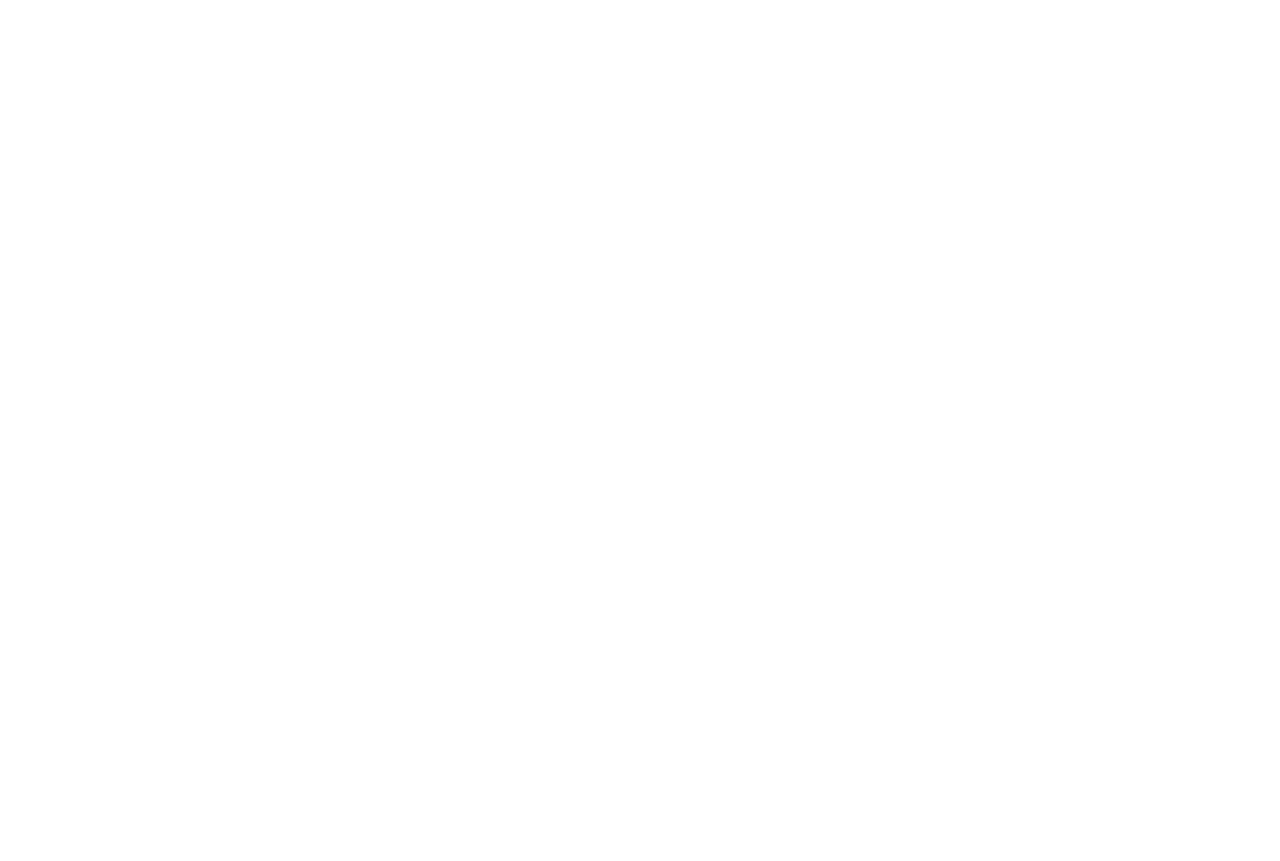
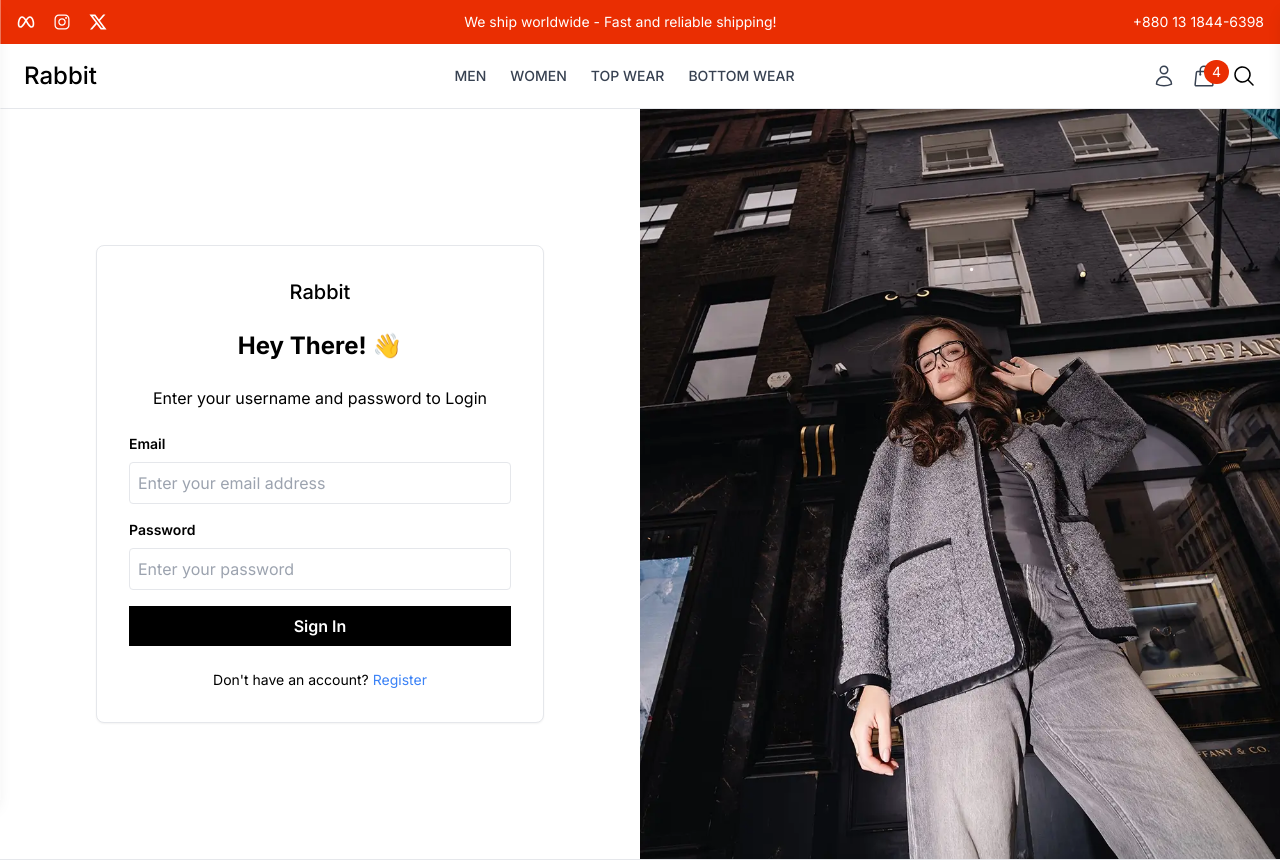
Before and after one commit to Sadik-Sami/rabbit-Ecommerce, a React (Vite) app in the folder frontend/: page /login in a window 1280 px wide. Before the commit this address had no page. Shown: the top 861 px of the page. Before the commit the page ends 800 px from the top, so only its background shows below. Built offline with nearby package versions, Linux system fonts and the light colour scheme.

Commit message:
Login page added

```diff
--- a/frontend/src/App.jsx
+++ b/frontend/src/App.jsx
@@ -2,6 +2,7 @@
 import UserLayout from './components/Layout/UserLayout';
 import Home from './pages/Home';
 import { Toaster } from 'sonner';
+import Login from './pages/Login';
 
 const App = () => {
 	return (
@@ -10,6 +11,7 @@
 			<Routes>
 				<Route path='/' element={<UserLayout />}>
 					<Route index element={<Home />} />
+					<Route path='/login' element={<Login />} />
 				</Route>
 				<Route>{/*Admin Layout*/}</Route>
 			</Routes>
--- /dev/null
+++ b/frontend/src/components/Products/FeaturesSection.jsx
@@ -0,0 +1,34 @@
+import { HiArrowPathRoundedSquare, HiOutlineCreditCard, HiShoppingBag } from 'react-icons/hi2';
+const FeaturesSection = () => {
+	return (
+		<section className='py-16 px-4 bg-white'>
+			<div className='container mx-auto grid grid-cols-1 md:grid-cols-3 gap-8 text-center'>
+				{/* Feature 1 */}
+				<div className='flex flex-col items-center'>
+					<div className='p-4 rounded-full mb-4'>
+						<HiShoppingBag className='text-xl' />
+					</div>
+					<h4 className='tracking-tighter mb-2'>FREE INTERNATIONAL SHIPPING</h4>
+					<p className='text-gray-600 text-sm tracking-tighter'>On all orders over $100</p>
+				</div>
+				{/* Feature 2 */}
+				<div className='flex flex-col items-center'>
+					<div className='p-4 rounded-full mb-4'>
+						<HiArrowPathRoundedSquare className='text-xl' />
+					</div>
+					<h4 className='tracking-tighter mb-2'>45 DAYS RETURN</h4>
+					<p className='text-gray-600 text-sm tracking-tighter'>Money back guarantee</p>
+				</div>
+				{/* Feature 3 */}
+				<div className='flex flex-col items-center'>
+					<div className='p-4 rounded-full mb-4'>
+						<HiOutlineCreditCard className='text-xl' />
+					</div>
+					<h4 className='tracking-tighter mb-2'>SECURE CHECKOUT</h4>
+					<p className='text-gray-600 text-sm tracking-tighter'>100% secure ccheckout process</p>
+				</div>
+			</div>
+		</section>
+	);
+};
+export default FeaturesSection;
--- a/frontend/src/pages/Home.jsx
+++ b/frontend/src/pages/Home.jsx
@@ -1,5 +1,6 @@
 import Hero from '../components/Layout/Hero';
 import FeaturedCollection from '../components/Products/FeaturedCollection';
+import FeaturesSection from '../components/Products/FeaturesSection';
 import GenderCollectionSection from '../components/Products/GenderCollectionSection';
 import NewArrivals from '../components/Products/NewArrivals';
 import ProductDetails from '../components/Products/ProductDetails';
@@ -71,6 +72,7 @@
 				<ProductGrid products={placeHolderProducts} />
 			</div>
 			<FeaturedCollection />
+			<FeaturesSection />
 		</div>
 	);
 };
--- /dev/null
+++ b/frontend/src/pages/Login.jsx
@@ -0,0 +1,59 @@
+import { useState } from 'react';
+import { Link } from 'react-router-dom';
+import login from '../assets/login.webp';
+const Login = () => {
+	const [email, setEmail] = useState('');
+	const [password, setPassword] = useState('');
+	return (
+		<div className='flex'>
+			<div className='w-full flex md:w-1/2 flex-col justify-center items-center p-8 md:p-12'>
+				<form className='w-full max-w-md bg-white p-8 rounded-lg border shadow-sm'>
+					<div className='flex justify-center mb-6'>
+						<h2 className='text-xl font-medium'>Rabbit</h2>
+					</div>
+					<h2 className='text-2xl font-bold text-center mb-6'>Hey There! 👋</h2>
+					<p className='text-center mb-6'>Enter your username and password to Login</p>
+					<div className='mb-4'>
+						<label className='block text-sm font-semibold mb-2'>Email</label>
+						<input
+							type='email'
+							value={email}
+							onChange={(e) => setEmail(e.target.value)}
+							className='w-full p-2 border rounded'
+							placeholder='Enter your email address'
+							name='email'
+						/>
+					</div>
+					<div className='mb-4'>
+						<label className='block text-sm font-semibold mb-2'>Password</label>
+						<input
+							type='password'
+							name='password'
+							value={password}
+							onChange={(e) => setPassword(e.target.value)}
+							className='w-full p-2 border rounded'
+							placeholder='Enter your password'
+						/>
+					</div>
+					<button
+						type='submit'
+						className='w-full bg-black p-2 rouded-lg font-semibold hover:bg-gray-800 text-white transition'>
+						Sign In
+					</button>
+					<p className='mt-6 text-center text-sm'>
+						Don't have an account?{' '}
+						<Link to='/register' className='text-blue-500'>
+							Register
+						</Link>
+					</p>
+				</form>
+			</div>
+			<div className='hidden md:block w-1/2 bg-gray-800'>
+				<div className='h-full flex flex-col justify-center items-center'>
+					<img src={login} alt='Login to your account' className='h-[750px] w-full object-cover' />
+				</div>
+			</div>
+		</div>
+	);
+};
+export default Login;
```
